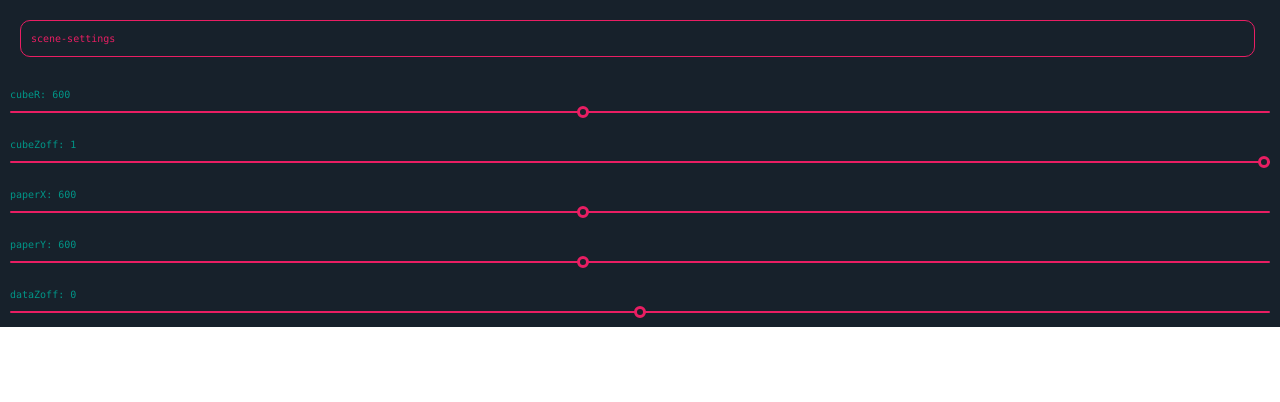
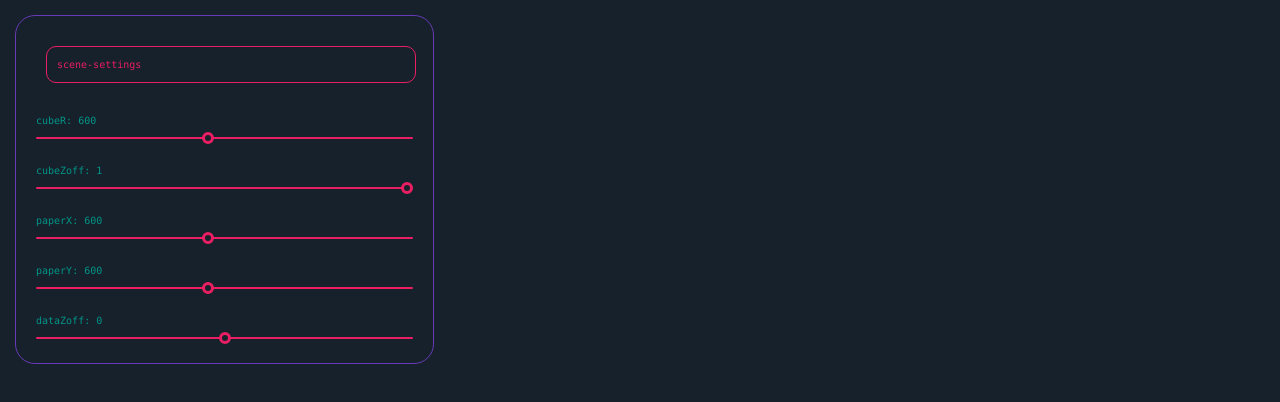
Before and after one commit to mithi/hello-3d-world, a React (Create React App) app: page / in a window 1280 px wide. Shown: the top 402 px of the page. Built offline with nearby package versions, Linux system fonts and the light colour scheme.

Commit message:
refactor: Improve readability of App

```diff
--- a/src/App.tsx
+++ b/src/App.tsx
@@ -1,12 +1,17 @@
-import React, { useState } from "react"
+/** @jsx jsx */
+import { css, jsx } from "@emotion/core"
+import { useState, FunctionComponent } from "react"
+
 import {
     INIT_STATE as SCENE_SETTINGS_INIT_STATE,
     SceneSettings,
 } from "./templates/scene-settings/"
+
 import {
     INIT_STATE as VIEW_SETTINGS_INIT_STATE,
     ViewSettings,
 } from "./templates/view-settings/"
+
 import {
     INIT_STATE as SCENE_OPTIONS_INIT_STATE,
     SceneOptions,
@@ -14,15 +19,35 @@ import {
 
 import Select from "./input-components/select/Select"
 
+const Card: FunctionComponent = ({ children }) => (
+    <div
+        css={css`
+            width: 99%;
+        `}
+    >
+        <div
+            css={css`
+                border-width: 1px;
+                border-color: #673ab7;
+                margin: 10px;
+                background-color: #17212b;
+                padding: 10px;
+                border-radius: 20px;
+            `}
+            className="sm:w-full md:w-1/2 lg:w-1/3"
+        >
+            {children}
+        </div>
+    </div>
+)
 const App = () => {
     const [sceneSettings, setSceneSettings] = useState(SCENE_SETTINGS_INIT_STATE)
     const [viewSettings, setViewSettings] = useState(VIEW_SETTINGS_INIT_STATE)
     const [sceneOptions, setSceneOptions] = useState(SCENE_OPTIONS_INIT_STATE)
-
     const [currentMenu, setCurrentMenu] = useState("scene-settings")
     const menuOptions = ["scene-settings", "view-settings", "scene-options"]
 
-    const logCurrentMenu = (id: string, value: string) => setCurrentMenu(value)
+    const logCurrentMenu = (_: string, value: string) => setCurrentMenu(value)
 
     const logSceneSettings = (stateKey: string, value: number) =>
         setSceneSettings({ ...sceneSettings, [stateKey]: value })
@@ -34,25 +59,40 @@ const App = () => {
         setSceneOptions({ ...sceneOptions, [stateKey]: value })
 
     return (
-        <div>
+        <div
+            css={css`
+                background-color: #17212b;
+                height: 100vh;
+                padding: 5px;
+            `}
+        >
+            <Card>
                 <Select
                     id="current-menu"
                     options={menuOptions}
                     onChange={logCurrentMenu}
                     value={currentMenu}
                 />
-            {currentMenu === "scene-settings" ? (
+                <div hidden={currentMenu !== "scene-settings"}>
                     <SceneSettings
                         values={sceneSettings}
                         setValueFunction={logSceneSettings}
                     />
-            ) : null}
-            {currentMenu === "view-settings" ? (
-                <ViewSettings values={viewSettings} setValueFunction={logViewSettings} />
-            ) : null}
-            {currentMenu === "scene-options" ? (
-                <SceneOptions values={sceneOptions} setValueFunction={logSceneOptions} />
-            ) : null}
+                </div>
+                <div hidden={currentMenu !== "view-settings"}>
+                    <ViewSettings
+                        values={viewSettings}
+                        setValueFunction={logViewSettings}
+                    />
+                </div>
+
+                <div hidden={currentMenu !== "scene-options"}>
+                    <SceneOptions
+                        values={sceneOptions}
+                        setValueFunction={logSceneOptions}
+                    />
+                </div>
+            </Card>
         </div>
     )
 }
```
Lines whose indentation alone changed are shown as unchanged.
